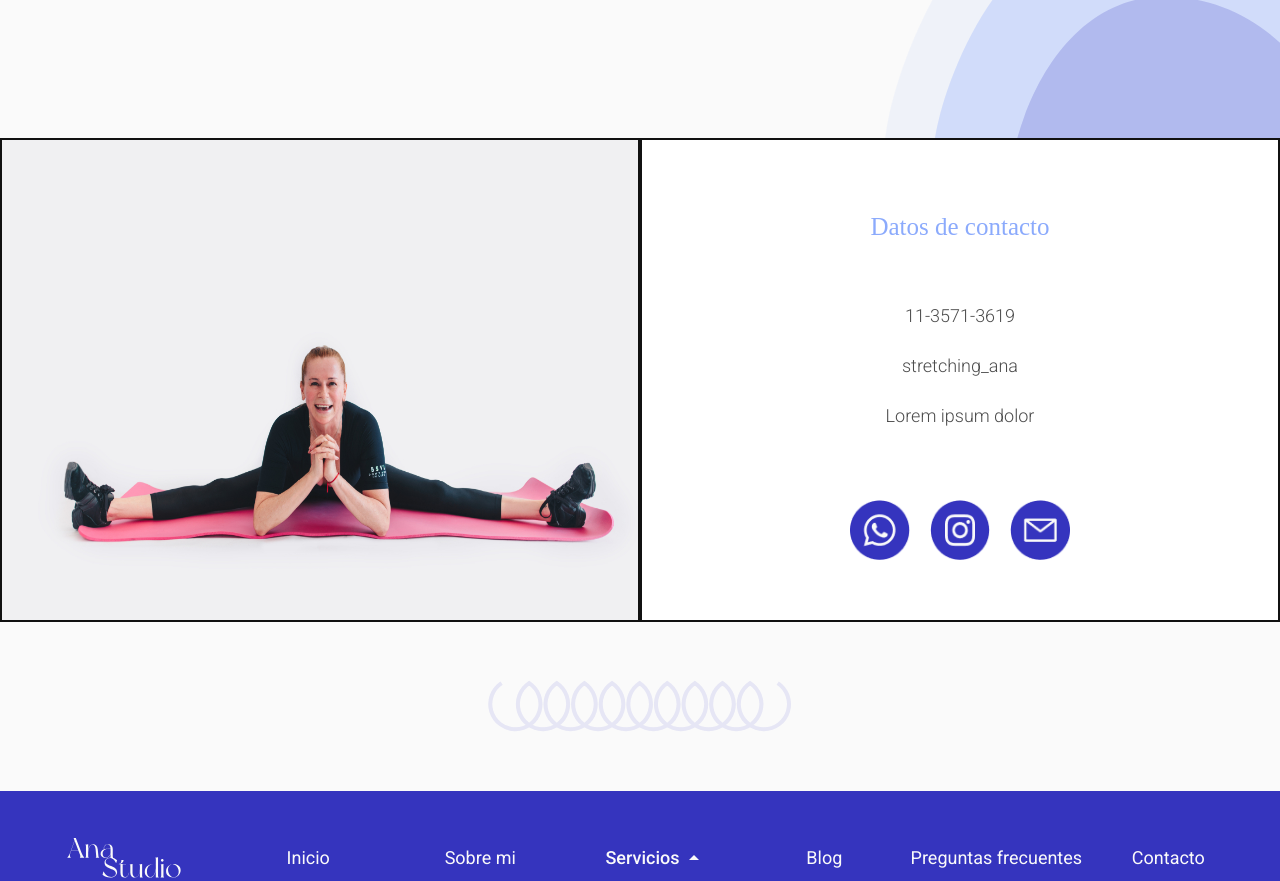
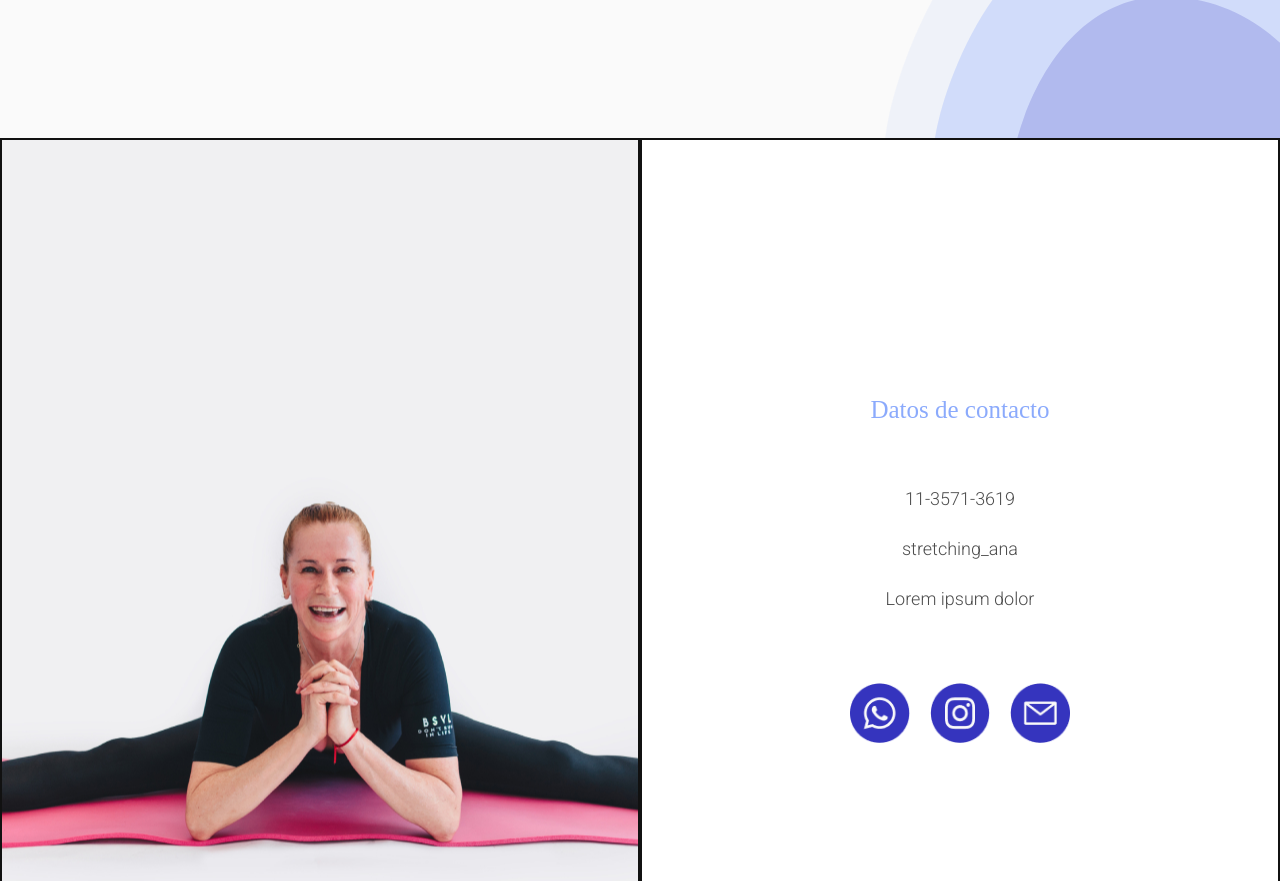
Before and after one commit to jp-quintana/ana_stretching, a website: page index.html in a window 1280 px wide. Shown: the part 5727-6608 px from the top of the page. Drawn offline with nearby package versions, Linux system fonts and the light colour scheme.

Commit message:
Correccion imagen contacto

```diff
--- a/index.html
+++ b/index.html
@@ -337,7 +337,7 @@
 
         <section class="sectionContacto" id="contacto">
             <div class="contenedorImagenContacto">
-                <img class="imagenContacto" src="assets/Sobre_mi/IMGF 14.jpg" alt="" class="img14">
+                <div class="imagenContacto"  alt=""></div>
             </div>
             <div class="detalleContacto">
                 <h4 class="h4Contacto">Datos de contacto</h4>
--- a/scss/_index.scss
+++ b/scss/_index.scss
@@ -406,9 +406,17 @@
 }
 
 .contenedorImagenContacto {
+  height: 100%;
   @media (max-width: $breakpoint) {
     display: none;
   }
+}
+
+.imagenContacto {
+  background-image: url("../assets/Sobre_mi/IMGF 14.jpg");
+  background-size: no-repeat;
+  height: 85rem;
+  background-position: center;
 }
 
 //ESTA IMAGEN TIENE QUE IR COMO UNA BG IMAGE CON COVER
```
Also changed, not shown: pages/blog.html (+1 -1 lines), pages/preguntasFrecuentes.html (+1 -1 lines), pages/servicios_cursoModernJazz.html (+1 -1 lines), pages/servicios_modernJazz.html (+1 -1 lines), pages/servicios_pilates.html (+1 -1 lines), pages/servicios_stretching.html (+1 -1 lines), pages/sobreMi.html (+1 -1 lines), css/style.css.
